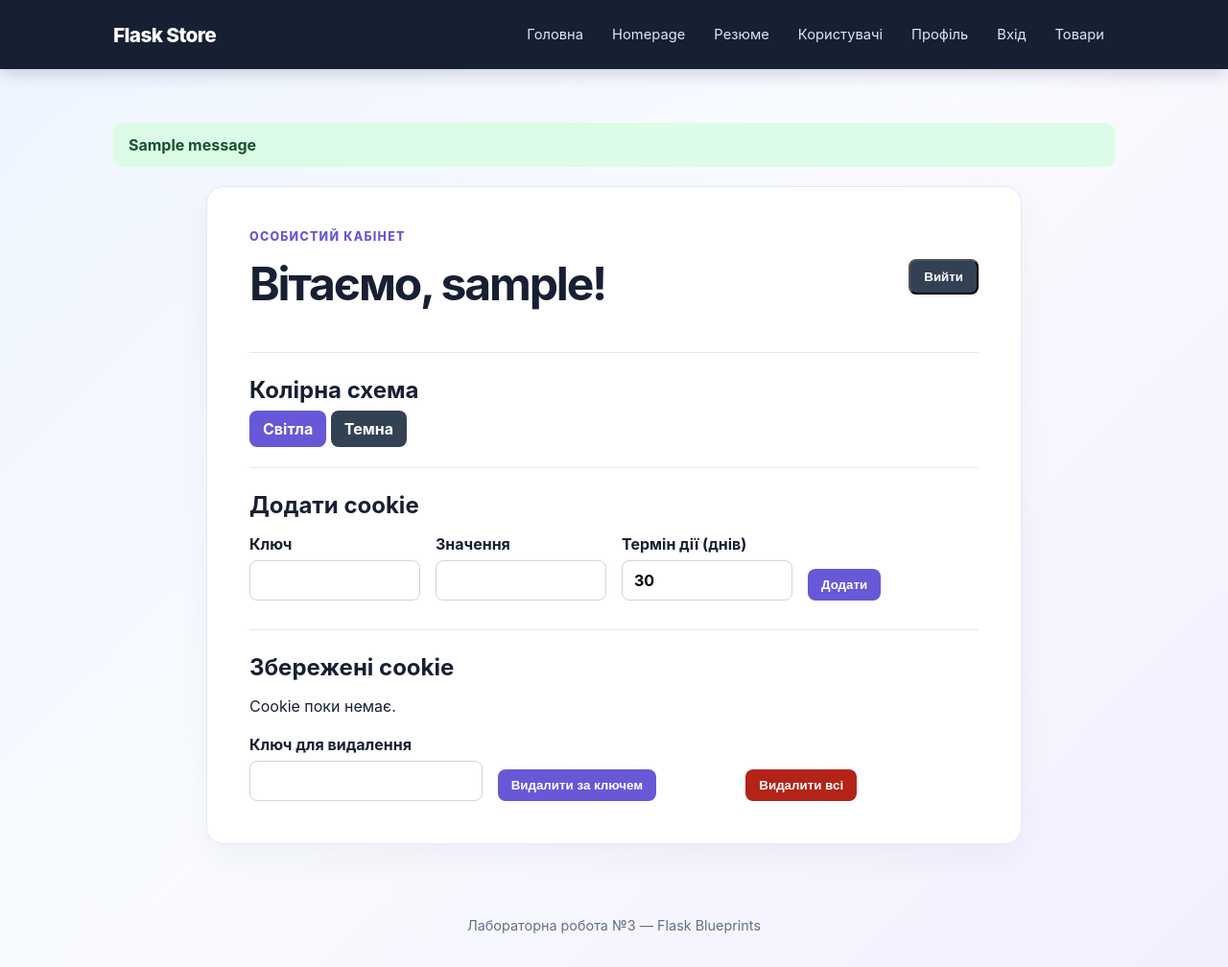
After one commit to orestkachur24/flask-app-lab, a Flask app: page /users/profile in a window 1280 px wide. The commit adds this page. Shown: the whole page at 96% size. Run offline with Flask 3, Linux system fonts and the light colour scheme; the visitor is signed in with stand-in values (Sample User, id 1); one stand-in notice (Sample message) is shown.

Commit message:
Complete lab 4 request sessions and cookies

```diff
--- a/app/static/css/styles.css
+++ b/app/static/css/styles.css
@@ -34,4 +34,31 @@ h2 { margin-bottom: 10px; }
 .vertical-menu li { margin: 12px 0; }
 .vertical-menu a { color: #6658d7; font-weight: 700; text-decoration: none; }
 .greeting-content { flex: 1; padding: 32px; }
+.flash-messages { max-width: 1100px; margin: 0 auto 20px; }
+.flash-message { padding: 13px 16px; border-radius: 9px; margin-bottom: 8px; font-weight: 650; }
+.flash-success { color: #14532d; background: #dcfce7; }
+.flash-error { color: #991b1b; background: #fee2e2; }
+.flash-info { color: #1e40af; background: #dbeafe; }
+.auth-card, .profile-panel { max-width: 850px; margin: 0 auto; padding: clamp(24px, 5vw, 44px); background: #fff; border: 1px solid #e3e9f4; border-radius: 18px; box-shadow: 0 14px 35px #1720330c; }
+.auth-card { max-width: 520px; }
+.form-stack, .form-grid { display: grid; gap: 16px; }
+.form-grid { grid-template-columns: repeat(auto-fit, minmax(160px, 1fr)); align-items: end; }
+.form-stack label, .form-grid label { display: grid; gap: 7px; font-weight: 650; }
+input { width: 100%; padding: 10px 12px; border: 1px solid #cbd5e1; border-radius: 8px; font: inherit; }
+.form-stack .button, .form-grid .button { border: 0; cursor: pointer; justify-self: start; }
+.hint { margin: 20px 0 0; color: #64748b; font-size: .92rem; }
+.profile-top { display: flex; align-items: center; justify-content: space-between; gap: 20px; }
+.profile-section { margin-top: 30px; padding-top: 24px; border-top: 1px solid #e3e9f4; }
+.profile-section h2 { margin-bottom: 16px; }
+.button-secondary { background: #334155; }
+.button-danger { background: #b42318; }
+.cookie-actions { margin-top: 20px; }
+.table-scroll { overflow-x: auto; }
+table { width: 100%; border-collapse: collapse; text-align: left; }
+th, td { padding: 11px 12px; border-bottom: 1px solid #e3e9f4; overflow-wrap: anywhere; }
+.theme-dark { color: #e5e7eb; background: #172033; border-color: #334155; }
+.theme-dark .profile-section { border-color: #475569; }
+.theme-dark th, .theme-dark td { border-color: #475569; }
+.theme-dark input { color: #f8fafc; background: #273449; border-color: #64748b; }
+.theme-dark .hint { color: #cbd5e1; }
 @media (max-width: 640px) { .header-content { padding: 16px 20px; align-items: flex-start; flex-direction: column; } .page-container { padding: 36px 20px; } .users-layout { flex-direction: column; } .vertical-menu { width: 100%; } }
--- a/app/templates/base.html
+++ b/app/templates/base.html
@@ -15,7 +15,10 @@
 
             <a href="{{ url_for('main') }}">Головна</a>
             <a href="{{ url_for('home') }}">Homepage</a>
+            <a href="{{ url_for('resume') }}">Резюме</a>
             <a href="{{ url_for('users.greetings', name='John', age=30) }}">Користувачі</a>
+            <a href="{{ url_for('users.profile') }}">Профіль</a>
+            <a href="{{ url_for('users.login') }}">Вхід</a>
             <a href="{{ url_for('products.index') }}">Товари</a>
 
         </nav>
@@ -23,6 +26,15 @@
     </header>
 
     <main class="page-container">
+        {% with messages = get_flashed_messages(with_categories=true) %}
+            {% if messages %}
+                <div class="flash-messages" role="status" aria-live="polite">
+                    {% for category, message in messages %}
+                        <div class="flash-message flash-{{ category }}">{{ message }}</div>
+                    {% endfor %}
+                </div>
+            {% endif %}
+        {% endwith %}
         {% block content %}{% endblock %}
     </main>
 
--- /dev/null
+++ b/app/users/templates/user/profile.html
@@ -0,0 +1,38 @@
+{% extends "base.html" %}
+{% block title %}Профіль{% endblock %}
+{% block content %}
+<section class="profile-panel theme-{{ theme }}">
+    <div class="profile-top">
+        <div><p class="eyebrow">Особистий кабінет</p><h1>Вітаємо, {{ username }}!</h1></div>
+        <form method="post" action="{{ url_for('users.logout') }}"><button class="button button-secondary" type="submit">Вийти</button></form>
+    </div>
+    <section class="profile-section">
+        <h2>Колірна схема</h2>
+        <a class="button" href="{{ url_for('users.profile_theme', theme='light') }}">Світла</a>
+        <a class="button button-secondary" href="{{ url_for('users.profile_theme', theme='dark') }}">Темна</a>
+    </section>
+    <section class="profile-section">
+        <h2>Додати cookie</h2>
+        <form method="post" class="form-grid">
+            <input type="hidden" name="action" value="add">
+            <label>Ключ<input name="key" required></label>
+            <label>Значення<input name="value" required></label>
+            <label>Термін дії (днів)<input type="number" name="days" value="30" min="0"></label>
+            <button class="button" type="submit">Додати</button>
+        </form>
+    </section>
+    <section class="profile-section">
+        <h2>Збережені cookie</h2>
+        {% if cookies %}
+        <div class="table-scroll"><table><thead><tr><th>Ключ</th><th>Значення</th></tr></thead><tbody>
+        {% for key, value in cookies.items() %}<tr><td>{{ key }}</td><td>{{ value }}</td></tr>{% endfor %}
+        </tbody></table></div>
+        {% else %}<p>Cookie поки немає.</p>{% endif %}
+        <form method="post" class="form-grid cookie-actions">
+            <label>Ключ для видалення<input name="key"></label>
+            <button class="button" name="action" value="delete_one">Видалити за ключем</button>
+            <button class="button button-danger" name="action" value="delete_all">Видалити всі</button>
+        </form>
+    </section>
+</section>
+{% endblock %}
--- a/app/users/views.py
+++ b/app/users/views.py
@@ -1,6 +1,85 @@
 
-from flask import render_template, request, redirect, url_for
+from flask import render_template, request, redirect, url_for, session, flash, make_response
 from . import users_bp
+
+DEMO_USERNAME = "student"
+DEMO_PASSWORD = "flask123"
+
+
+@users_bp.route("/login", methods=["GET", "POST"])
+def login():
+    if request.method == "POST":
+        username = request.form.get("username", "").strip()
+        password = request.form.get("password", "")
+        if username == DEMO_USERNAME and password == DEMO_PASSWORD:
+            session["username"] = username
+            flash("Вхід успішний. Вітаємо!", "success")
+            return redirect(url_for("users.profile"))
+        flash("Неправильне ім’я користувача або пароль.", "error")
+    return render_template("user/login.html")
+
+
+@users_bp.route("/profile", methods=["GET", "POST"])
+def profile():
+    username = session.get("username")
+    if not username:
+        flash("Спочатку увійдіть у систему.", "error")
+        return redirect(url_for("users.login"))
+
+    if request.method == "POST":
+        action = request.form.get("action")
+        key = request.form.get("key", "").strip()
+        if action == "add":
+            value = request.form.get("value", "")
+            try:
+                max_age = max(0, int(request.form.get("days", "30"))) * 86400
+            except ValueError:
+                max_age = 30 * 86400
+            if not key:
+                flash("Вкажіть ключ cookie.", "error")
+            else:
+                response = make_response(redirect(url_for("users.profile")))
+                response.set_cookie(key, value, max_age=max_age, httponly=True, samesite="Lax")
+                flash(f"Cookie «{key}» додано.", "success")
+                return response
+        elif action == "delete_one":
+            if key:
+                response = make_response(redirect(url_for("users.profile")))
+                response.delete_cookie(key)
+                flash(f"Cookie «{key}» видалено.", "success")
+                return response
+            flash("Вкажіть ключ cookie для видалення.", "error")
+        elif action == "delete_all":
+            response = make_response(redirect(url_for("users.profile")))
+            for cookie_key in request.cookies:
+                if cookie_key != "session":
+                    response.delete_cookie(cookie_key)
+            flash("Усі користувацькі cookie видалено.", "success")
+            return response
+
+    cookies = {key: value for key, value in request.cookies.items() if key != "session"}
+    return render_template("user/profile.html", username=username, cookies=cookies,
+                           theme=request.cookies.get("profile_theme", "light"))
+
+
+@users_bp.route("/logout", methods=["POST"])
+def logout():
+    session.pop("username", None)
+    flash("Ви вийшли із системи.", "info")
+    return redirect(url_for("users.login"))
+
+
+@users_bp.route("/profile/theme/<theme>")
+def profile_theme(theme):
+    if "username" not in session:
+        flash("Спочатку увійдіть у систему.", "error")
+        return redirect(url_for("users.login"))
+    if theme not in {"light", "dark"}:
+        theme = "light"
+    response = make_response(redirect(url_for("users.profile")))
+    response.set_cookie("profile_theme", theme, max_age=365 * 86400, httponly=True, samesite="Lax")
+    flash("Колірну схему оновлено.", "success")
+    return response
 
 
 @users_bp.route("/hi/<string:name>")
--- a/app/views.py
+++ b/app/views.py
@@ -11,3 +11,8 @@ def main():
 def home():
     agent = request.user_agent.string
     return render_template("homepage.html", agent=agent)
+
+
+@app.route("/resume")
+def resume():
+    return render_template("resume.html", name="Орест Качур", profession="Студент та веброзробник")
```
Also changed, not shown: app/users/templates/user/login.html (added, +14 -0 lines).
